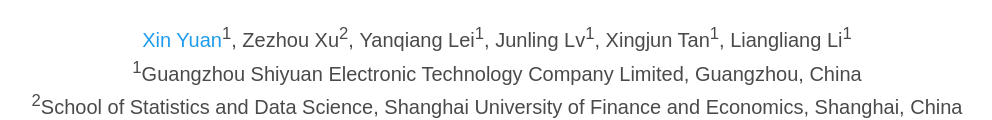
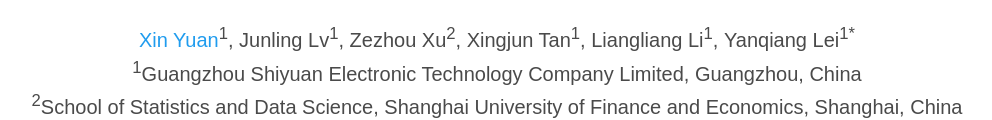
Before and after one commit to delaygse/delaygse.github.io, a plain HTML site: page index.html in a window 1280 px wide. Shown: the part 213-333 px from the top of the page, without its empty margins (143-1135 px from the left). Drawn offline with nearby package versions, Linux system fonts and the light colour scheme; some icons are missing; a web font is replaced by a local one.

Commit message:
update blog

```diff
--- a/index.html
+++ b/index.html
@@ -59,16 +59,15 @@
                 <a href="https://yuan1615.github.io" target="_blank">Xin Yuan</a><sup>1</sup>,</span>
                  <!-- <a target="_blank">Xin Yuan</a><sup>1</sup>,</span> -->
                 <span class="author-block">
+                    Junling Lv<sup>1</sup>,</span>
+                 <span class="author-block">
                   Zezhou Xu<sup>2</sup>,</span>
-                  <span class="author-block">
-                    Yanqiang Lei<sup>1</sup>,</span>
-                    <span class="author-block">
-                    Junling Lv<sup>1</sup>,</span>
                     <span class="author-block">
                     Xingjun Tan<sup>1</sup>,</span>
                     <span class="author-block">
-                    Liangliang Li<sup>1</sup>
-                  </span>
+                    Liangliang Li<sup>1</sup>,</span>
+                  <span class="author-block">
+                    Yanqiang Lei<sup>1*</sup></span>
                   </div>
 
                   <div class="is-size-5 publication-authors">
```
